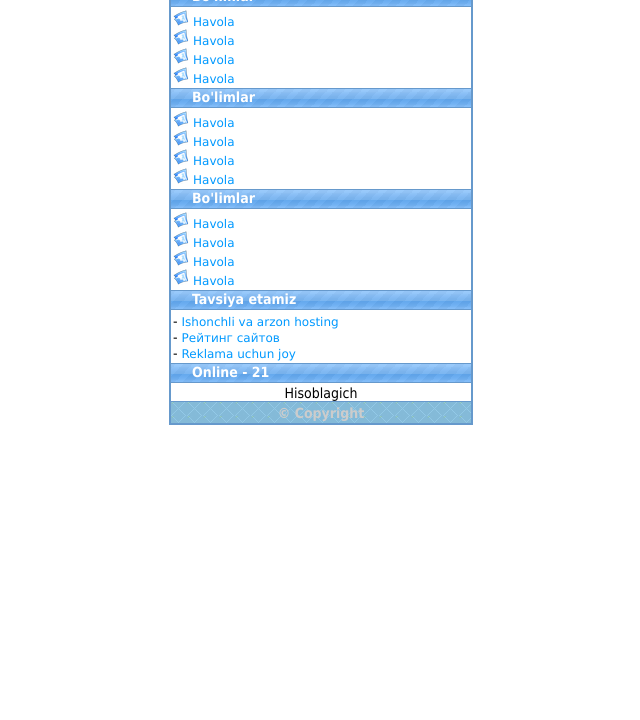
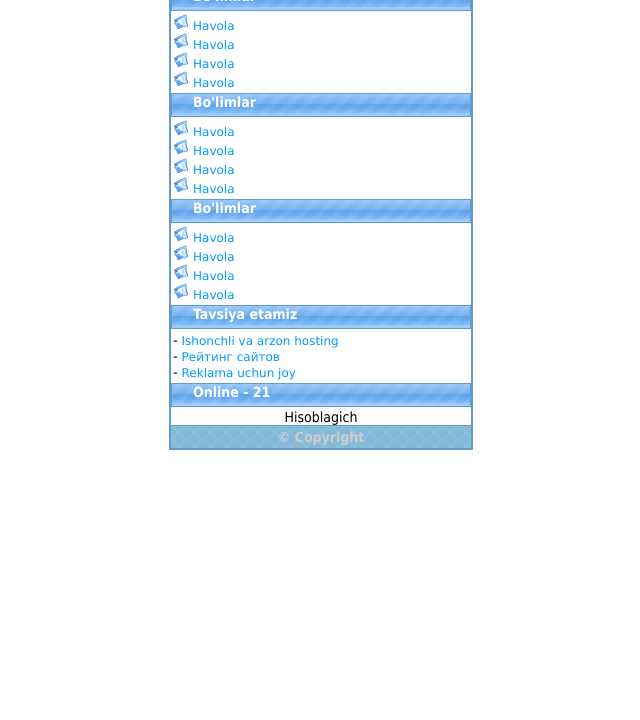
Before and after one commit to uzhost/palbu, a plain HTML site: page index.html in a window 1280 px wide. Shown: the part 80-800 px from the top of the page, without its empty margins (319-959 px from the left). Drawn offline with Linux system fonts and the light colour scheme.

Commit message:
Update style.css

```diff
--- a/style.css
+++ b/style.css
@@ -1,65 +1,75 @@
-/*
-http://palbu.ru.ru
-*/
+/* Global Styles */
+body {
+    max-width: 300px;
+    margin: 5px auto;
+    color: #000;
+    font-family: Tahoma, sans-serif;
+    font-size: 14px;
+    border: 2px solid #6699cc;
+    padding: 0;
+}
 
-body {
-max-width : 300px;
-margin : 5px auto;
-color: #black;
-font-family: Tahoma;
-font-size: 14px;
-border: #6699cc solid 2px;
-}
 a:link, a:active, a:visited {
- color:#0099ff;
+    color: #0099ff;
     text-decoration: none;
-font-family: Verdana;
+    font-family: Verdana, sans-serif;
     font-size: 12px;
 }
+
 a:hover {
     color: #0099ff;
-font-size: 12px;
-text-decoration : underline;
+    text-decoration: underline;
 }
+
+/* Header Styles */
 .head {
     background: #fff;
-padding: 2px 1px 0px 1px;
-text-align : center;
+    padding: 2px 1px 0;
+    text-align: center;
 }
+
+/* Title Styles */
 .title {
-height: 20px
+    height: 20px;
     background: #99ccff;
     text-indent: 15pt;
     color: #fff;
-font-weight: bolder;
+    font-weight: bold;
     background: #99ccff;
-background-image : url(img/title.gif);
-background-repeat : repeat-x;
+    background-image: url(img/title.gif);
+    background-repeat: repeat-x;
     padding: 0px 0px 2px 1px;
-border-width : 1px;
-border-bottom:#6699cc solid 1px;
-border-top:#6699cc solid 1px;
+    border: 1px solid #6699cc;
 }
 
+/* Main Content Styles */
+.main {
+    background-color: #fff;
+    padding: 3px 2px;
+}
+
+/* Footer Styles */
 .end {
     background: #fff;
-padding: 2px 1px 0px 1px;
-text-align : center;
+    padding: 2px 1px 0;
+    text-align: center;
 }
-.main {
-background-color: #fff;
-padding: 3px 2px 2px 2px;
-}
+
 .foot {
     background: #99ccff;
-background-image : url(img/bg.gif);
-padding: 3px 2px 2px 2px;
-text-align : center;
-border-top:#6699cc solid 1px;
-color: #cccccc;
-font-weight: bolder;
+    background-image: url(img/bg.gif);
+    padding: 3px 2px;
+    text-align: center;
+    border-top: 1px solid #6699cc;
+    color: #ccc;
+    font-weight: bold;
 }
-.counts
-{opacity: 0.8;}
-.counts:hover
-{opacity: 1.0;}
+
+/* Counts Styles */
+.counts {
+    opacity: 0.8;
+}
+
+.counts:hover {
+    opacity: 1.0;
+}
```
Lines whose indentation alone changed are shown as unchanged.
